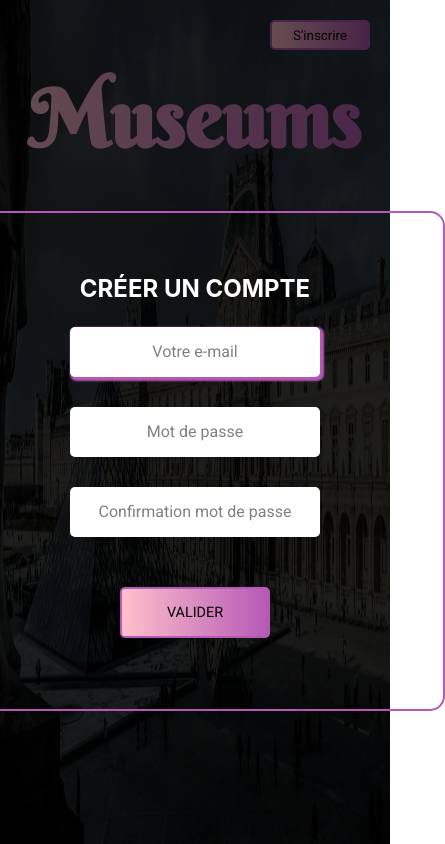
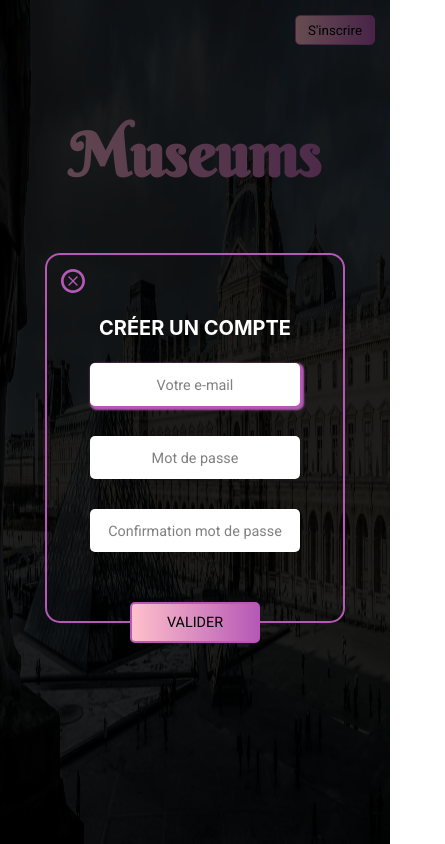
Before and after one commit to BoubaWade/museums, a React (Vite) app: page / in a window 390 px wide. Both pictures are taken after a click on the button "S'inscrire". Shown: the whole page, 445 px wide, since content can reach past the window. Built offline with nearby package versions, Linux system fonts and the light colour scheme; no server answers.

Commit message:
📱 Responsive Design > HOME > Carrousel and SignUpModal

```diff
--- a/src/components/mainHome/MainHome.jsx
+++ b/src/components/mainHome/MainHome.jsx
@@ -11,7 +11,6 @@ export default function MainHome() {
   );
 }
 const MainHomeStyled = styled.div`
-  /* height: calc(100vh - 70px); */
   display: flex;
   flex-direction: column;
   align-items: center;
--- a/src/components/mainHome/PrincipalContent.jsx
+++ b/src/components/mainHome/PrincipalContent.jsx
@@ -47,4 +47,15 @@ const PrincipalContentStyled = styled.div`
     background-clip: text;
     color: transparent;
   }
+  @media screen and (max-width: 768px) {
+    h1 {
+      font-size: 4.5rem;
+      margin-top: 50px;
+    }
+  }
+  @media screen and (max-width: 425px) {
+    h1 {
+      font-size: 3.8rem;
+    }
+  }
 `;
--- a/src/components/mainHome/carrousel/Carrousel.jsx
+++ b/src/components/mainHome/carrousel/Carrousel.jsx
@@ -1,7 +1,5 @@
 import styled from "styled-components";
 import { Swiper, SwiperSlide } from "swiper/react";
-// import "swiper/css";
-// import "swiper/css/effect-coverflow";
 import { Autoplay, Scrollbar, EffectCoverflow } from "swiper/modules";
 
 import imageSource1 from "../../../assets/images/slider-images/image1.jpeg";
@@ -95,7 +93,7 @@ const CarrouselStyled = styled.div`
     border-radius: 20px;
   }
   .login-button {
-    width: 300px;
+    width: 250px;
     height: 45px;
     position: absolute;
     left: calc(50% - 200px);
@@ -103,4 +101,26 @@ const CarrouselStyled = styled.div`
     font-size: 16px;
     margin-top: 50px;
   }
+  @media screen and (max-width: 768px) {
+    height: 350px;
+    margin-top: 250px;
+    .swiper-slide {
+      width: 250px;
+    }
+    .login-button {
+      width: 200px;
+    }
+  }
+  @media screen and (max-width: 425px) {
+    height: 300px;
+    .swiper-slide {
+      width: 200px;
+    }
+    .login-button {
+      width: 150px;
+      height: 40px;
+      font-size: 14px;
+      border-width: 1.5px;
+    }
+  }
 `;
--- a/src/components/mainHome/login/classicLoginForm/ClassicLoginForm.jsx
+++ b/src/components/mainHome/login/classicLoginForm/ClassicLoginForm.jsx
@@ -27,7 +27,6 @@ export default function ClassicLoginForm() {
     };
 
     dispatch(getSignInWithEmailAndPassword(credentials)).then(() => {
-      // initialiseMyListMuseumsInFirestore(userEmail);
       navigate("/profile/profile-home");
     });
   };
--- a/src/components/mainHome/signUp/SignUpModal.jsx
+++ b/src/components/mainHome/signUp/SignUpModal.jsx
@@ -73,4 +73,23 @@ const SignUpModalStyled = styled.div`
       }
     }
   }
+  @media screen and (max-width: 768px) {
+    .form-container {
+      width: 450px;
+      height: 450px;
+      top: 30%;
+    }
+  }
+  @media screen and (max-width: 600px) {
+    .form-container {
+      width: 350px;
+      height: 375px;
+    }
+  }
+  @media screen and (max-width: 425px) {
+    .form-container {
+      width: 300px;
+      height: 370px;
+    }
+  }
 `;
--- a/src/components/mainHome/signUp/signUpForm/InputSignUp.jsx
+++ b/src/components/mainHome/signUp/signUpForm/InputSignUp.jsx
@@ -46,4 +46,25 @@ const InputSignUpStyled = styled.div`
     text-align: center;
     margin-top: 5px;
   }
+  @media screen and (max-width: 768px) {
+    input {
+      width: 250px;
+      height: 47px;
+    }
+  }
+  @media screen and (max-width: 600px) {
+    input {
+      width: 230px;
+      height: 43px;
+    }
+  }
+  @media screen and (max-width: 425px) {
+    input {
+      width: 210px;
+      height: 43px;
+      &::placeholder {
+        font-size: 0.9rem;
+      }
+    }
+  }
 `;
--- a/src/components/mainHome/signUp/signUpForm/SignUpForm.jsx
+++ b/src/components/mainHome/signUp/signUpForm/SignUpForm.jsx
@@ -59,4 +59,23 @@ const SignUpFormStyled = styled.form`
     font-size: 0.9rem;
     padding: 15px 45px;
   }
+  @media screen and (max-width: 768px) {
+    .submit-signUp-form-button {
+      padding: 12px 40px;
+    }
+  }
+  @media screen and (max-width: 600px) {
+    h2 {
+      font-size: 22px;
+    }
+  }
+  @media screen and (max-width: 425px) {
+    h2 {
+      font-size: 20px;
+    }
+    .submit-signUp-form-button {
+      font-size: 0.9rem;
+      padding: 10px 35px;
+    }
+  }
 `;
--- a/src/components/navBarHome/NavBarHome.jsx
+++ b/src/components/navBarHome/NavBarHome.jsx
@@ -30,4 +30,13 @@ const NavBarHomeStyled = styled.nav`
     top: 20px;
     right: 20px;
   }
+  @media screen and (max-width: 425px) {
+    .button-sign-up {
+      width: 80px;
+      height: 30px;
+      border-width: 1px;
+      top: 15px;
+      right: 15px;
+    }
+  }
 `;
```
